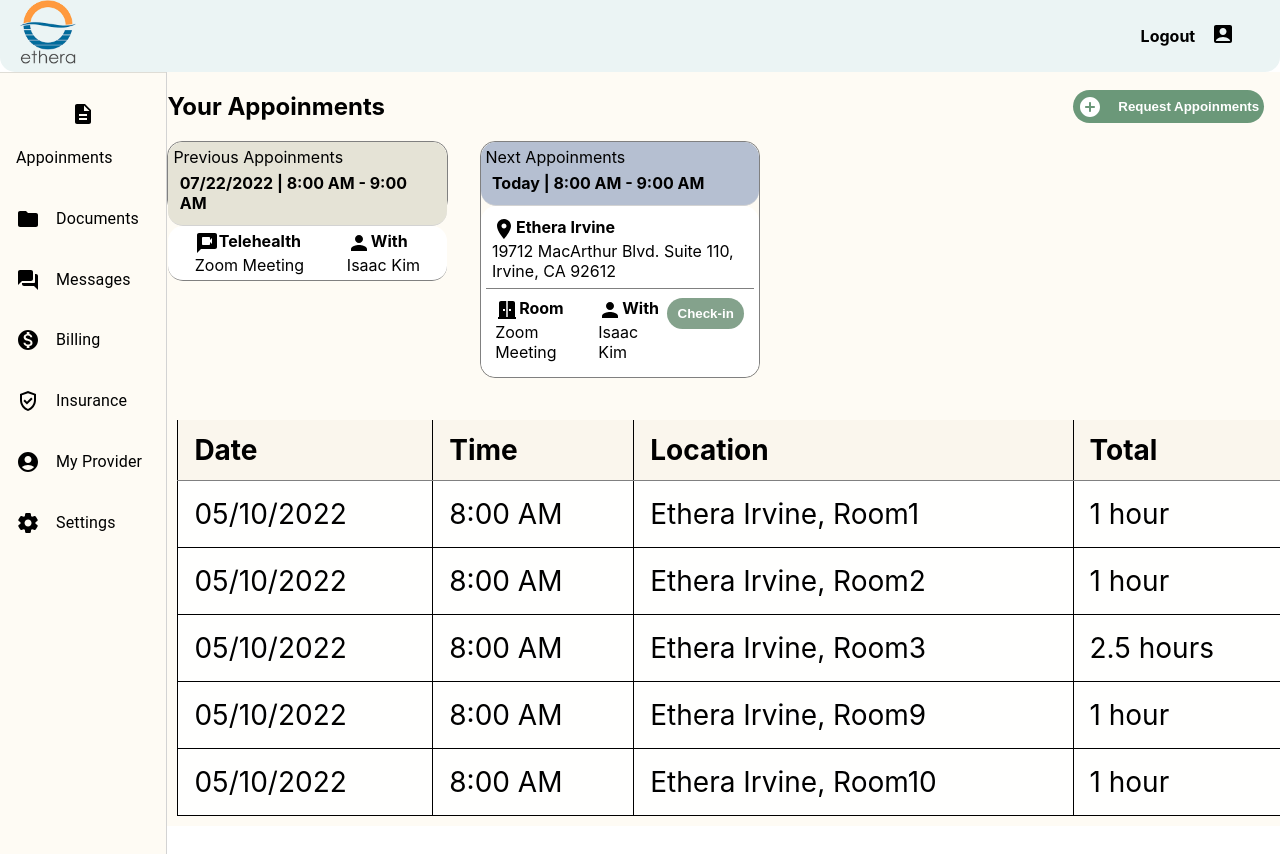
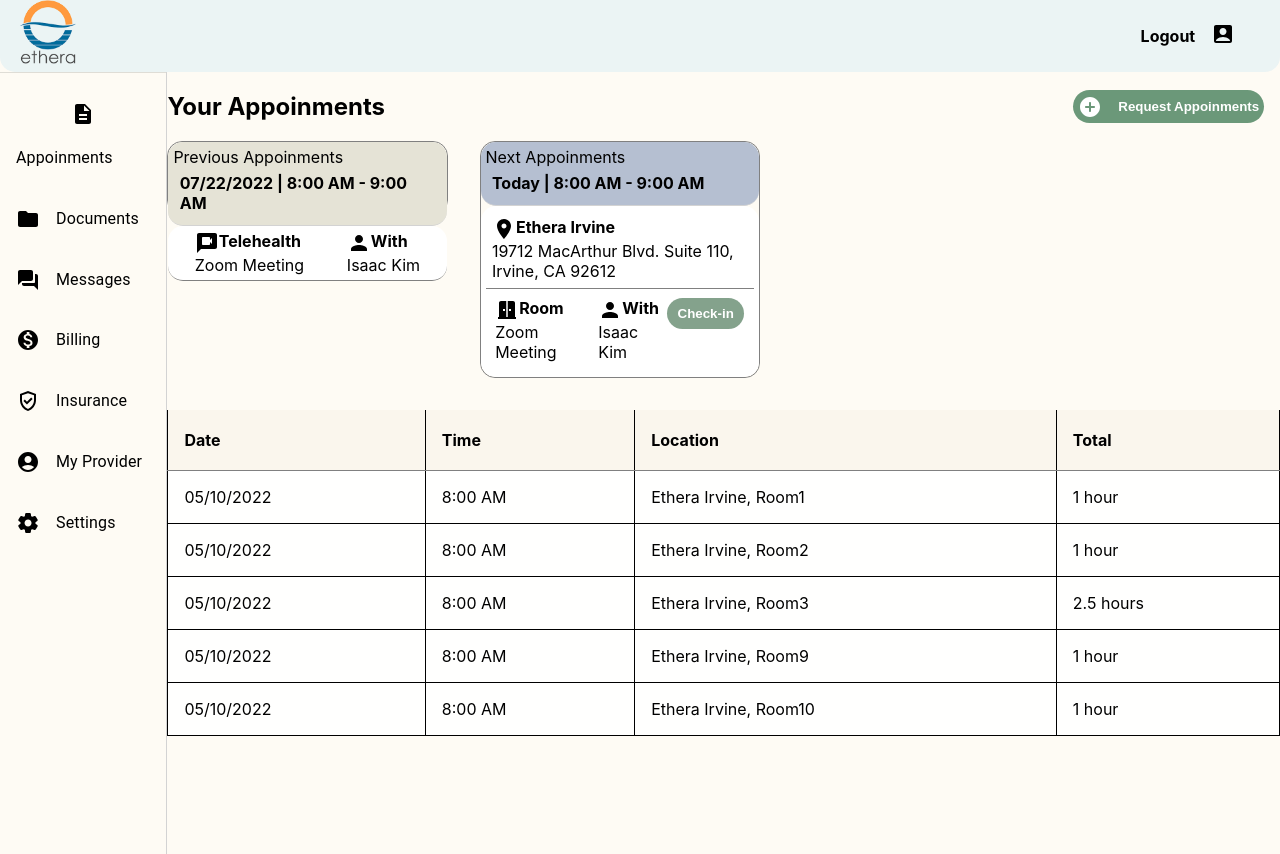
Before and after one commit to Mubasharhassan/Etheraproject, a React (Create React App) app: page / in a window 1280 px wide. Shown: the top 854 px of the page. Built offline with nearby package versions, Linux system fonts and the light colour scheme.

Commit message:
code change

```diff
--- a/src/App.css
+++ b/src/App.css
@@ -68,8 +68,11 @@
 .main-div-flex {
   display: flex;
 }
+body{
+  background-color: #fefbf4;
+}
 .Appoinment-div {
-  background-color: #fefbf4;
+  /* background-color:#fefbf4; */
   margin: 0px;
   padding: 0px !important;
 }
@@ -77,7 +80,6 @@
   display: flex;
   gap: 2rem;
   height: auto;
-  /* margin-left: 1rem; */
 }
 .Appoinment-main-div {
   border-radius: 15px;
@@ -196,7 +198,7 @@
 th {
   background-color: #faf6ed;
   height: 60px;
-  border-bottom: .7px solid gray;
+  border-bottom: 0.7px solid gray;
   border-top: none;
   padding: 0 1rem;
   text-align: left;
--- a/src/Components/HomePageData.js
+++ b/src/Components/HomePageData.js
@@ -107,12 +107,8 @@
             </div>
           </div>
         </div>
-
-        <div class="main">
-          {/* <StickyHeadTable /> */}
-          <TableData />
-        </div>
       </div>
+      <TableData />
     </>
   );
 };
```
